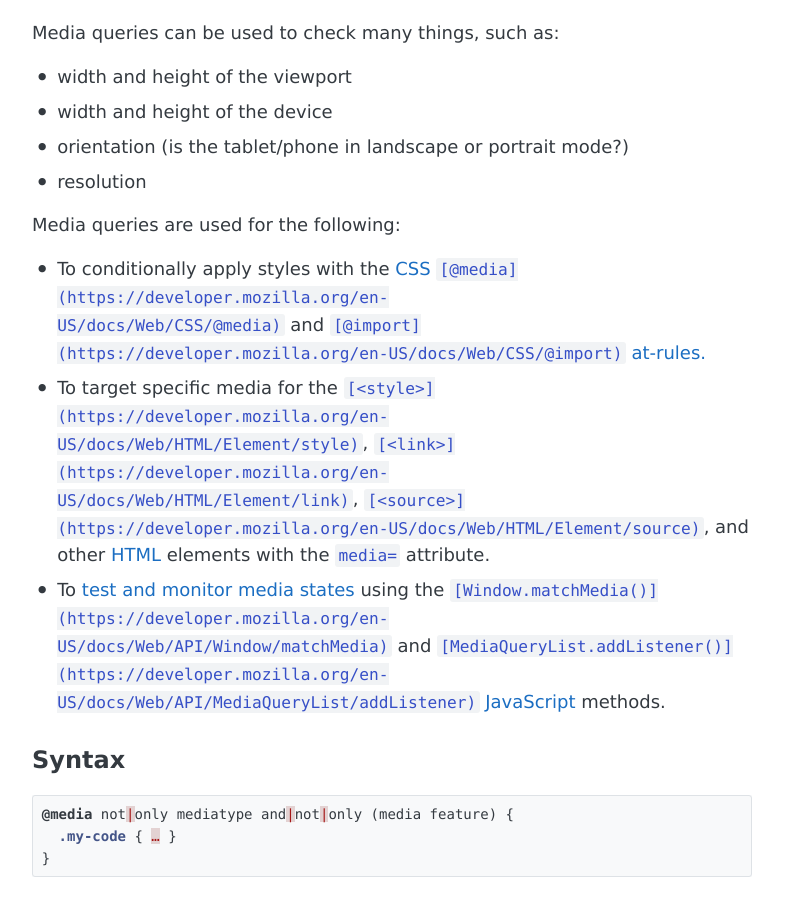
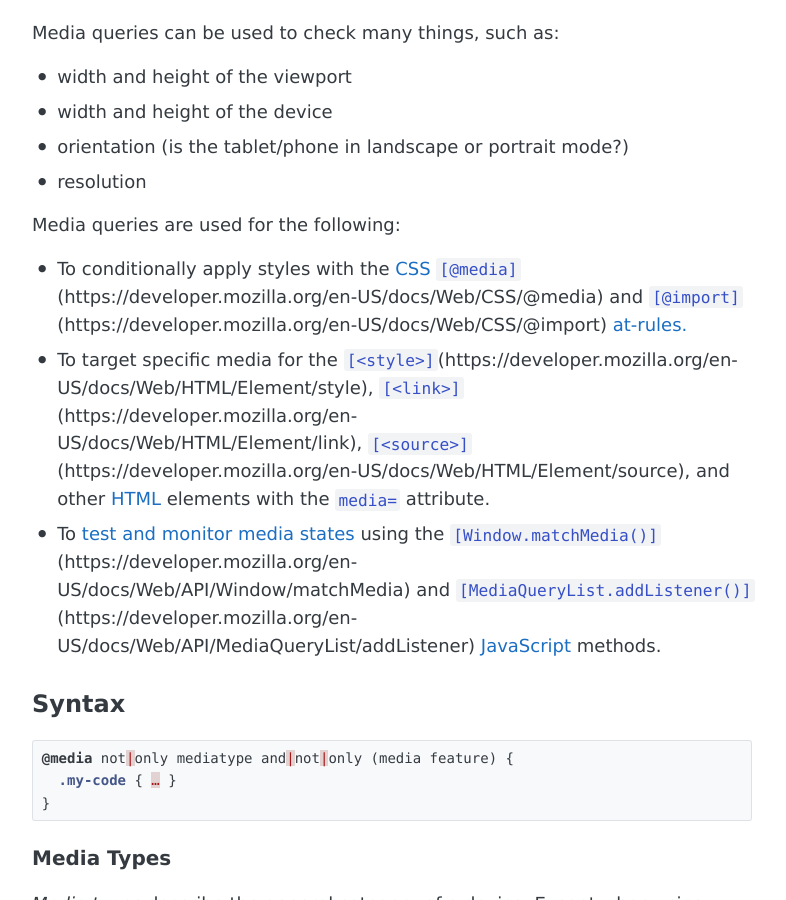
Before and after one commit to nbko-dev/nbko-dev.github.io, a Jekyll site: the page built from _posts/2020-04-14-media-queries.md, in a window 1280 px wide and 900 px high, scrolled down 458 px. Shown: the whole window, without its empty margins (248-1034 px from the left). Built offline with Jekyll 4.4.1, drawn with Linux system fonts in a browser that asks for light colours.

Commit message:
Misalignment Corrected

```diff
--- a/_posts/2020-04-14-media-queries.md
+++ b/_posts/2020-04-14-media-queries.md
@@ -24,9 +24,9 @@
 
 Media queries are used for the following:
 
-- To conditionally apply styles with the [CSS](https://developer.mozilla.org/en-US/docs/Web/CSS) `[@media](https://developer.mozilla.org/en-US/docs/Web/CSS/@media)` and `[@import](https://developer.mozilla.org/en-US/docs/Web/CSS/@import)` [at-rules.](https://developer.mozilla.org/en-US/docs/Web/CSS/At-rule)
-- To target specific media for the `[<style>](https://developer.mozilla.org/en-US/docs/Web/HTML/Element/style)`, `[<link>](https://developer.mozilla.org/en-US/docs/Web/HTML/Element/link)`, `[<source>](https://developer.mozilla.org/en-US/docs/Web/HTML/Element/source)`, and other [HTML](https://developer.mozilla.org/en-US/docs/Web/HTML) elements with the `media=` attribute.
-- To [test and monitor media states](https://developer.mozilla.org/en-US/docs/Web/CSS/Media_Queries/Testing_media_queries) using the `[Window.matchMedia()](https://developer.mozilla.org/en-US/docs/Web/API/Window/matchMedia)` and `[MediaQueryList.addListener()](https://developer.mozilla.org/en-US/docs/Web/API/MediaQueryList/addListener)` [JavaScript](https://developer.mozilla.org/en-US/docs/Web/JavaScript) methods.
+- To conditionally apply styles with the [CSS](https://developer.mozilla.org/en-US/docs/Web/CSS) `[@media]`(https://developer.mozilla.org/en-US/docs/Web/CSS/@media) and `[@import]`(https://developer.mozilla.org/en-US/docs/Web/CSS/@import) [at-rules.](https://developer.mozilla.org/en-US/docs/Web/CSS/At-rule)
+- To target specific media for the `[<style>]`(https://developer.mozilla.org/en-US/docs/Web/HTML/Element/style), `[<link>]`(https://developer.mozilla.org/en-US/docs/Web/HTML/Element/link), `[<source>]`(https://developer.mozilla.org/en-US/docs/Web/HTML/Element/source), and other [HTML](https://developer.mozilla.org/en-US/docs/Web/HTML) elements with the `media=` attribute.
+- To [test and monitor media states](https://developer.mozilla.org/en-US/docs/Web/CSS/Media_Queries/Testing_media_queries) using the `[Window.matchMedia()]`(https://developer.mozilla.org/en-US/docs/Web/API/Window/matchMedia) and `[MediaQueryList.addListener()]`(https://developer.mozilla.org/en-US/docs/Web/API/MediaQueryList/addListener) [JavaScript](https://developer.mozilla.org/en-US/docs/Web/JavaScript) methods.
 
 ## Syntax
 
```
Also changed, not shown: 1 other file.
